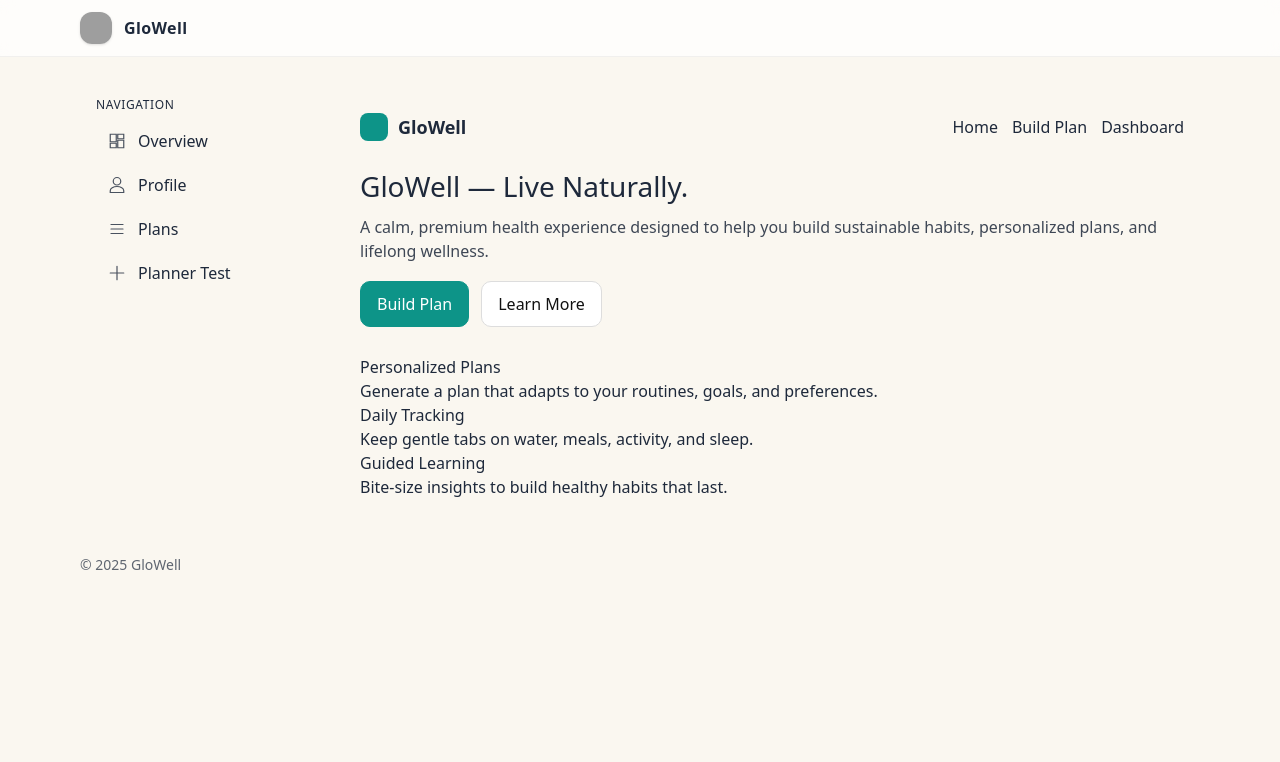
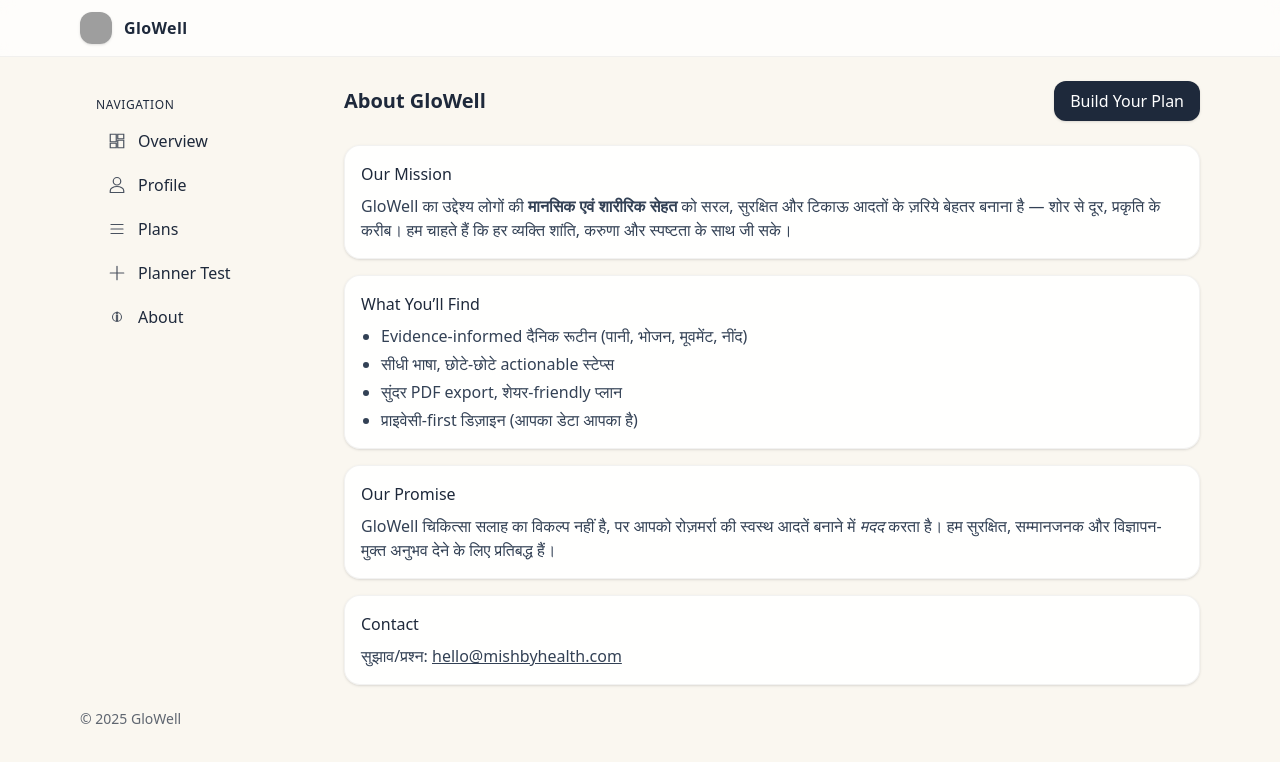
Before and after one commit to mishbyhealth/mishby-health-os, a React (Vite) app: page /about in a window 1280 px wide. Shown: the top 762 px of the page. Built offline with nearby package versions, Linux system fonts and the light colour scheme; grey boxes are pictures that could not be loaded.

Commit message:
feat: add About page (mission & promise) + nav & routes

```diff
--- a/src/components/SideNav.tsx
+++ b/src/components/SideNav.tsx
@@ -12,6 +12,9 @@ const items = [
   )},
   { to: '/mho/test', label: 'Planner Test', icon: (
     <svg width="18" height="18" viewBox="0 0 24 24" fill="none"><path d="M12 3v18M3 12h18" stroke="currentColor" strokeWidth="1.6" strokeLinecap="round"/></svg>
+  )},
+  { to: '/about', label: 'About', icon: (
+    <svg width="18" height="18" viewBox="0 0 24 24" fill="none"><path d="M12 6a6 6 0 1 1-6 6 6 6 0 0 1 6-6Zm-.8 3.4h1.6V18h-1.6V9.4Zm.8-3.9a.95.95 0 1 0 .001 1.9A.95.95 0 0 0 12 5.5Z" stroke="currentColor" strokeWidth="1.4"/></svg>
   )},
 ]
 
--- /dev/null
+++ b/src/pages/About.tsx
@@ -0,0 +1,61 @@
+import React from "react";
+import { Link } from "react-router-dom";
+
+export default function About() {
+  return (
+    <section className="space-y-6">
+      <header className="flex items-center justify-between">
+        <h2 className="text-xl font-semibold">About GloWell</h2>
+        <Link
+          to="/health-plan"
+          className="px-4 py-2 rounded-xl bg-slate-800 text-white shadow hover:opacity-90"
+        >
+          Build Your Plan
+        </Link>
+      </header>
+
+      <div className="grid gap-4">
+        <Card title="Our Mission">
+          <p className="text-slate-700">
+            GloWell का उद्देश्य लोगों की <strong>मानसिक एवं शारीरिक सेहत</strong> को
+            सरल, सुरक्षित और टिकाऊ आदतों के ज़रिये बेहतर बनाना है — शोर से दूर,
+            प्रकृति के करीब। हम चाहते हैं कि हर व्यक्ति शांति, करुणा और स्पष्टता के साथ
+            जी सके।
+          </p>
+        </Card>
+
+        <Card title="What You’ll Find">
+          <ul className="list-disc ml-5 text-slate-700 space-y-1">
+            <li>Evidence-informed दैनिक रूटीन (पानी, भोजन, मूवमेंट, नींद)</li>
+            <li>सीधी भाषा, छोटे-छोटे actionable स्टेप्स</li>
+            <li>सुंदर PDF export, शेयर-friendly प्लान</li>
+            <li>प्राइवेसी-first डिज़ाइन (आपका डेटा आपका है)</li>
+          </ul>
+        </Card>
+
+        <Card title="Our Promise">
+          <p className="text-slate-700">
+            GloWell चिकित्सा सलाह का विकल्प नहीं है, पर आपको रोज़मर्रा की
+            स्वस्थ आदतें बनाने में <em>मदद</em> करता है। हम सुरक्षित, सम्मानजनक और
+            विज्ञापन-मुक्त अनुभव देने के लिए प्रतिबद्ध हैं।
+          </p>
+        </Card>
+
+        <Card title="Contact">
+          <p className="text-slate-700">
+            सुझाव/प्रश्न: <a className="underline" href="mailto:hello@mishbyhealth.com">hello@mishbyhealth.com</a>
+          </p>
+        </Card>
+      </div>
+    </section>
+  );
+}
+
+function Card({ title, children }: { title: string; children: React.ReactNode }) {
+  return (
+    <div className="p-4 rounded-2xl shadow bg-white/90 border border-black/5">
+      <h3 className="font-medium mb-2">{title}</h3>
+      {children}
+    </div>
+  );
+}
--- a/src/routes/AppRoutes.tsx
+++ b/src/routes/AppRoutes.tsx
@@ -1,11 +1,12 @@
 import React from "react";
-import { Routes, Route } from "react-router-dom";
-
+import { Routes, Route, Navigate } from "react-router-dom";
 import HomePage from "../pages/HomePage";
 import Dashboard from "../pages/Dashboard";
 import HealthPlan from "../pages/HealthPlan";
 import Profile from "../pages/Profile";
+import About from "../pages/About";
 
+// NOTE: अपनी ऐप स्ट्रक्चर के हिसाब से यह Routes <App> के भीतर render होता है
 export default function AppRoutes() {
   return (
     <Routes>
@@ -13,7 +14,9 @@ export default function AppRoutes() {
       <Route path="/dashboard" element={<Dashboard />} />
       <Route path="/health-plan" element={<HealthPlan />} />
       <Route path="/profile" element={<Profile />} />
-      <Route path="*" element={<HomePage />} />
+      <Route path="/about" element={<About />} />
+      {/* पुराना/गलत URL हो तो Dashboard पर ले जाएँ */}
+      <Route path="*" element={<Navigate to="/dashboard" replace />} />
     </Routes>
   );
 }
```
